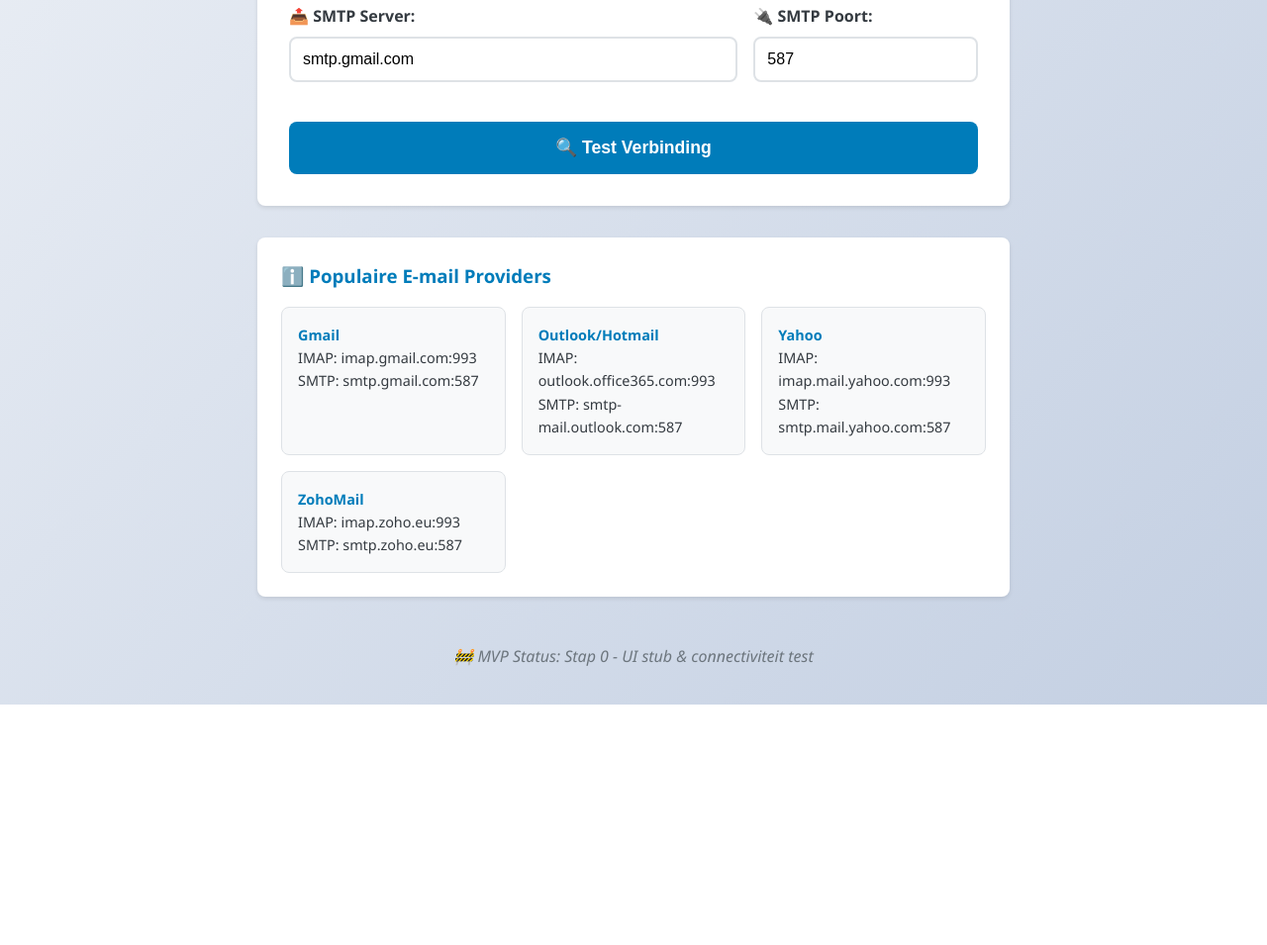
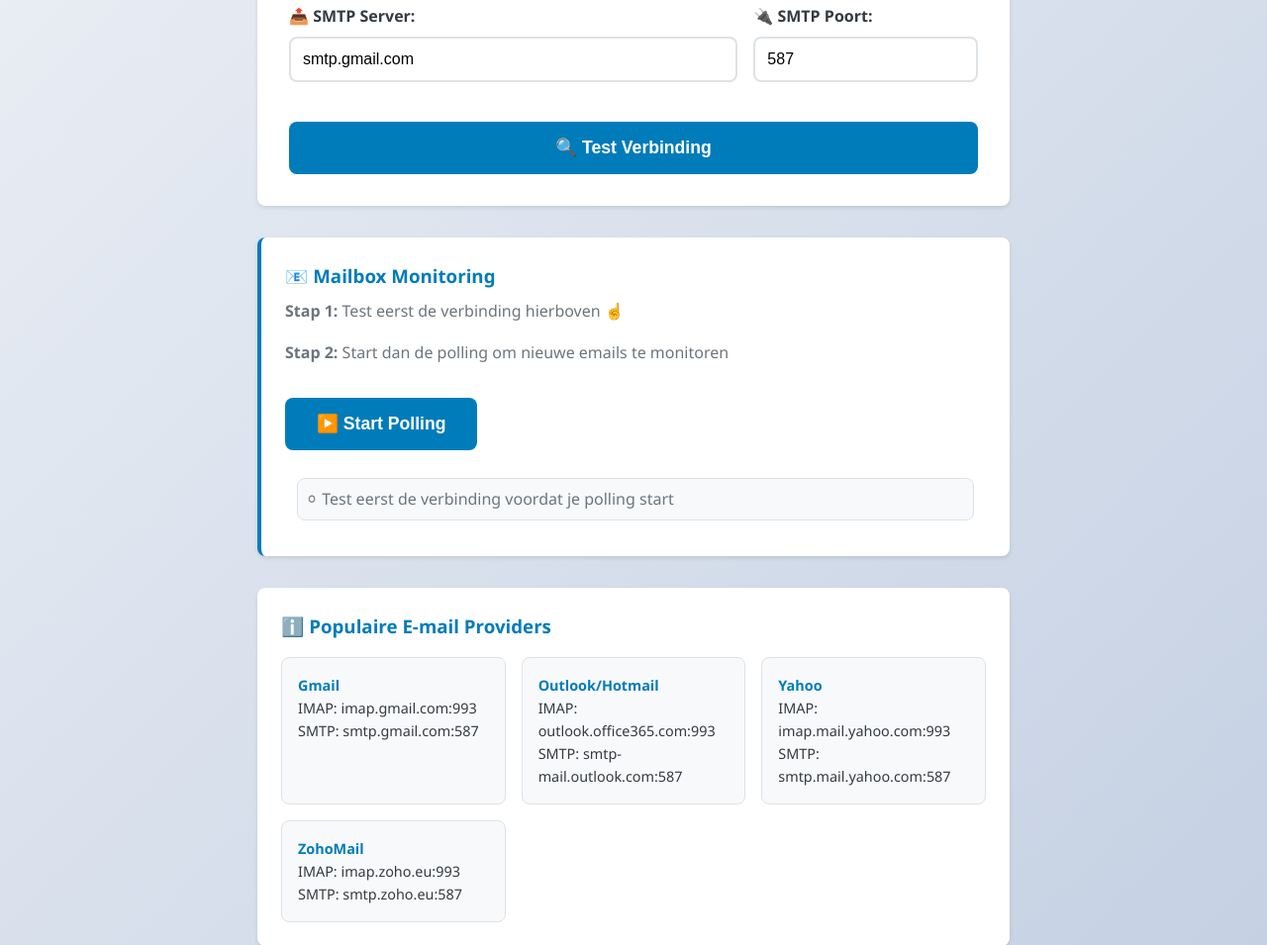
Before and after one commit to mphagenaars/remarkable-ocr, a FastAPI app: page / in a window 1280 px wide. Shown: the part 802-1757 px from the top of the page at 99% size. Before the commit the page ends 1514 px from the top, so only its background shows below. Run offline with FastAPI, Linux system fonts and the light colour scheme.

Commit message:
fix: make polling controls always visible in UI
- Show polling controls immediately instead of only after connection test
- Add clear step-by-step instructions for users
- Add debug endpoint for polling status monitoring
- Ensure event listeners are properly attached on page load
- Improve user experience with better visual feedback

```diff
--- a/app.py
+++ b/app.py
@@ -237,6 +237,25 @@ async def get_polling_status(email: str):
     }
 
 
+@app.get("/debug/polling")
+async def debug_polling():
+    """Debug endpoint voor polling status"""
+    debug_info = {
+        "active_handlers": len(active_handlers),
+        "configured_users": len(user_configs),
+        "handlers": {}
+    }
+
+    for email, handler in active_handlers.items():
+        debug_info["handlers"][email] = {
+            "is_polling": handler.is_polling,
+            "processed_messages": len(handler.processed_messages),
+            "allowed_senders": handler.config.allowed_senders
+        }
+
+    return JSONResponse(debug_info)
+
+
 @app.get("/health")
 async def health_check():
     """Health check endpoint voor monitoring"""
--- a/static/app.js
+++ b/static/app.js
@@ -9,6 +9,18 @@ document.addEventListener('DOMContentLoaded', function() {
     const testButton = document.getElementById('test-btn');
     let currentEmail = null;
     let pollingActive = false;
+
+    // Add polling button listeners immediately
+    const startPollingBtn = document.getElementById('start-polling-btn');
+    const stopPollingBtn = document.getElementById('stop-polling-btn');
+
+    if (startPollingBtn) {
+        startPollingBtn.addEventListener('click', startPolling);
+    }
+
+    if (stopPollingBtn) {
+        stopPollingBtn.addEventListener('click', stopPolling);
+    }
 
     // Pre-fill common provider settings
     const providerPresets = {
--- a/templates/index.html
+++ b/templates/index.html
@@ -76,6 +76,24 @@
                 <div id="status-message"></div>
             </div>
 
+            <!-- Debug: Always show polling controls -->
+            <div id="polling-controls" class="polling-controls">
+                <h3>📧 Mailbox Monitoring</h3>
+                <p><strong>Stap 1:</strong> Test eerst de verbinding hierboven ☝️</p>
+                <p><strong>Stap 2:</strong> Start dan de polling om nieuwe emails te monitoren</p>
+                <div class="polling-buttons">
+                    <button type="button" id="start-polling-btn" class="btn-primary">
+                        ▶️ Start Polling
+                    </button>
+                    <button type="button" id="stop-polling-btn" class="btn-secondary" style="display: none;">
+                        ⏹️ Stop Polling
+                    </button>
+                </div>
+                <div id="polling-status" class="polling-status">
+                    <div class="status-inactive">⚪ Test eerst de verbinding voordat je polling start</div>
+                </div>
+            </div>
+
             <div class="info-panel">
                 <h3>ℹ️ Populaire E-mail Providers</h3>
                 <div class="provider-grid">
```
